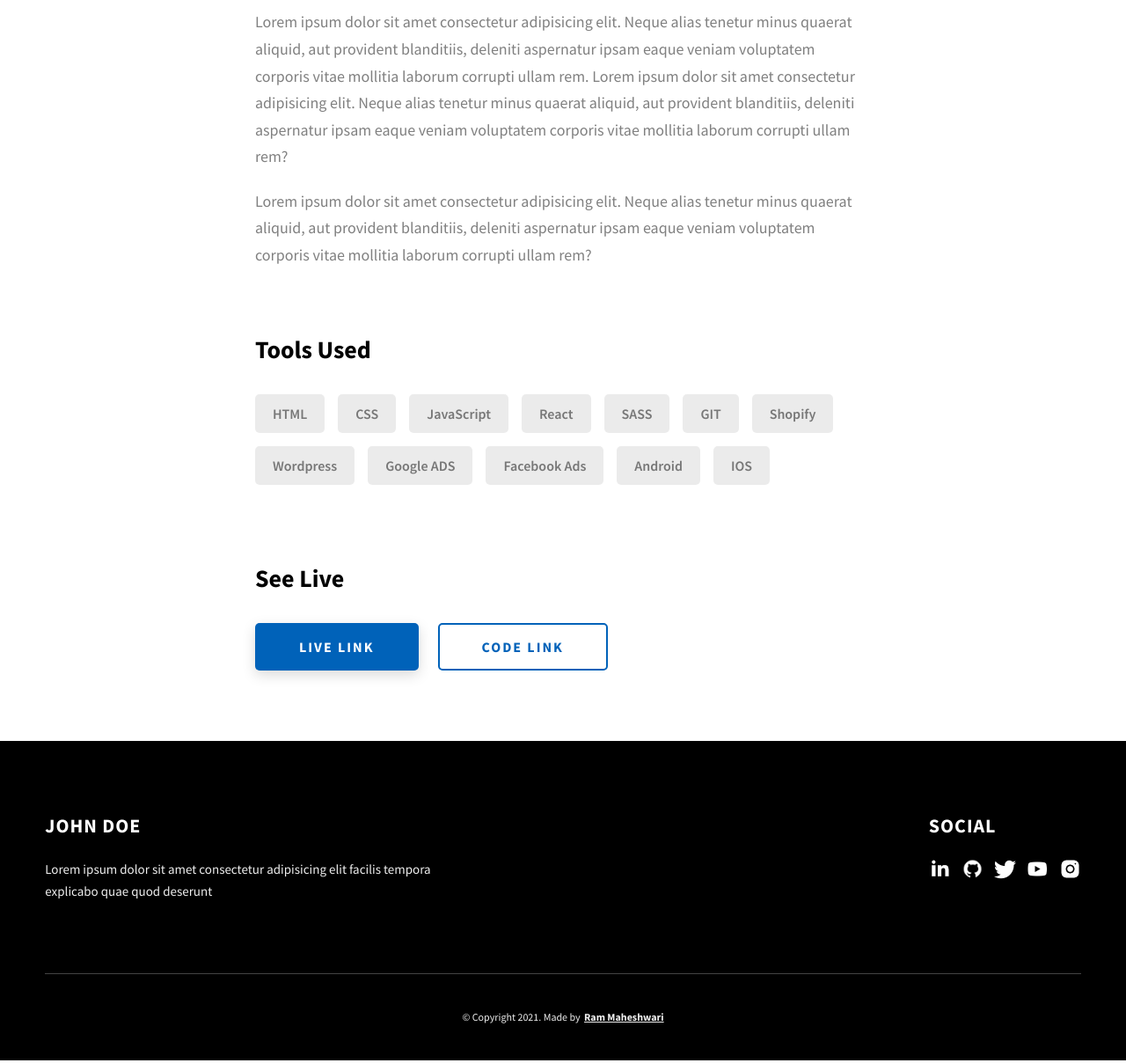
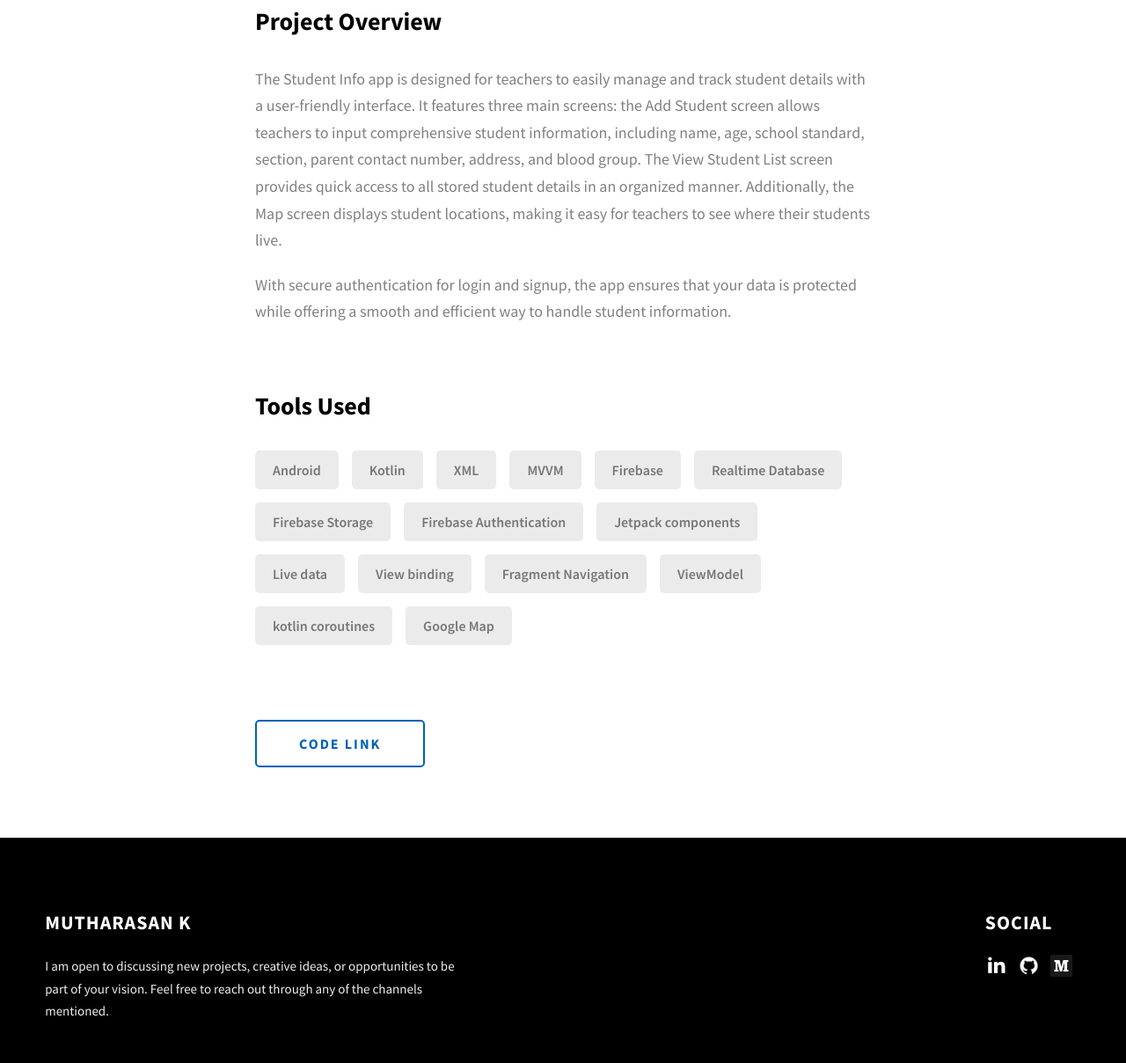
Before and after one commit to MUTHUARASAN266/MyProfile, a website: page project-2.html in a window 1280 px wide. Shown: the part 1467-2675 px from the top of the page at 88% size. Drawn offline with Linux system fonts and the light colour scheme.

Commit message:
PROJECT 1 and PROJECT 2 updated

```diff
--- a/project-2.html
+++ b/project-2.html
@@ -4,7 +4,7 @@
     <meta charset="UTF-8" />
     <meta name="viewport" content="width=device-width, initial-scale=1.0" />
     <meta http-equiv="X-UA-Compatible" content="ie=edge" />
-    <title>Case Study of Project 2</title>
+    <title>Case Study of Student Info</title>
     <meta name="description" content="Case study page of Project" />
 
     <link rel="stylesheet" href="css/style.css" />
@@ -22,12 +22,12 @@
         <div class="header__logo-container">
           <div class="header__logo-img-cont">
             <img
-              src="./assets/png/john-doe.png"
-              alt="Ram Maheshwari Logo Image"
+              src="./assets/png/my_profile.jpg"
+              alt="Mutharasan Logo Image"
               class="header__logo-img"
             />
           </div>
-          <span class="header__logo-sub">John Doe</span>
+          <span class="header__logo-sub">Mutharasan</span>
         </div>
         <div class="header__main">
           <ul class="header__links">
@@ -84,16 +84,25 @@
     </header>
     <section class="project-cs-hero">
       <div class="project-cs-hero__content">
-        <h1 class="heading-primary">Project 2</h1>
+        <h1 class="heading-primary">Student Info</h1>
         <div class="project-cs-hero__info">
           <p class="text-primary">
-            Lorem ipsum dolor sit amet consectetur adipisicing elit. Dignissimos
-            in numquam incidunt earum quaerat cum fuga, atque similique natus
-            nobis sit.
+            The Student Info app simplifies managing student details with a
+            user-friendly interface.
+            Teachers can add and view student information, including name, age, and
+            location, through organized screens.
+            A map feature shows student addresses, and secure authentication ensures
+            data protection.
           </p>
         </div>
         <div class="project-cs-hero__cta">
-          <a href="#" class="btn btn--bg" target="_blank">Live Link</a>
+<!--          <a href="#" class="btn btn&#45;&#45;bg" target="_blank">Live Link</a>-->
+          <a
+                  href="https://github.com/MUTHUARASAN266/StudentDetails"
+                  class="btn btn--med btn--theme-inv project-details__links-btn"
+                  target="_blank"
+          >Code Link</a
+          >
         </div>
       </div>
     </section>
@@ -102,7 +111,7 @@
         <div class="project-details__content">
           <div class="project-details__showcase-img-cont">
             <img
-              src="./assets/jpeg/project-mockup-example.jpeg"
+              src="./assets/jpeg/project-mockup-example_student_app.jpg"
               alt="Project Image"
               class="project-details__showcase-img"
             />
@@ -111,49 +120,47 @@
             <div class="project-details__desc">
               <h3 class="project-details__content-title">Project Overview</h3>
               <p class="project-details__desc-para">
-                Lorem ipsum dolor sit amet consectetur adipisicing elit. Neque
-                alias tenetur minus quaerat aliquid, aut provident blanditiis,
-                deleniti aspernatur ipsam eaque veniam voluptatem corporis vitae
-                mollitia laborum corrupti ullam rem. Lorem ipsum dolor sit amet
-                consectetur adipisicing elit. Neque alias tenetur minus quaerat
-                aliquid, aut provident blanditiis, deleniti aspernatur ipsam
-                eaque veniam voluptatem corporis vitae mollitia laborum corrupti
-                ullam rem?
+                The Student Info app is designed for teachers to easily manage and track student details with a user-friendly interface.
+                It features three main screens: the Add Student screen allows teachers to input comprehensive student information,
+                including name, age, school standard, section, parent contact number, address, and blood group.
+                The View Student List screen provides quick access to all stored student details in an organized manner.
+                Additionally, the Map screen displays student locations, making it easy for teachers to see where their students live.
               </p>
               <p class="project-details__desc-para">
-                Lorem ipsum dolor sit amet consectetur adipisicing elit. Neque
-                alias tenetur minus quaerat aliquid, aut provident blanditiis,
-                deleniti aspernatur ipsam eaque veniam voluptatem corporis vitae
-                mollitia laborum corrupti ullam rem?
+                With secure authentication for login and signup,
+                the app ensures that your data is protected while offering a smooth and efficient way to handle student information.
               </p>
             </div>
             <div class="project-details__tools-used">
               <h3 class="project-details__content-title">Tools Used</h3>
               <div class="skills">
-                <div class="skills__skill">HTML</div>
-                <div class="skills__skill">CSS</div>
-                <div class="skills__skill">JavaScript</div>
-                <div class="skills__skill">React</div>
-                <div class="skills__skill">SASS</div>
-                <div class="skills__skill">GIT</div>
-                <div class="skills__skill">Shopify</div>
-                <div class="skills__skill">Wordpress</div>
-                <div class="skills__skill">Google ADS</div>
-                <div class="skills__skill">Facebook Ads</div>
                 <div class="skills__skill">Android</div>
-                <div class="skills__skill">IOS</div>
+                <div class="skills__skill">Kotlin</div>
+                <div class="skills__skill">XML</div>
+                <div class="skills__skill">MVVM</div>
+                <div class="skills__skill">Firebase</div>
+                <div class="skills__skill">Realtime Database</div>
+                <div class="skills__skill">Firebase Storage</div>
+                <div class="skills__skill">Firebase Authentication</div>
+                <div class="skills__skill">Jetpack components</div>
+                <div class="skills__skill">Live data</div>
+                <div class="skills__skill">View binding</div>
+                <div class="skills__skill">Fragment Navigation</div>
+                <div class="skills__skill">ViewModel</div>
+                <div class="skills__skill">kotlin coroutines </div>
+                <div class="skills__skill">Google Map</div>
               </div>
             </div>
             <div class="project-details__links">
-              <h3 class="project-details__content-title">See Live</h3>
+<!--              <h3 class="project-details__content-title">See Live</h3>-->
+<!--              <a-->
+<!--                href="#"-->
+<!--                class="btn btn&#45;&#45;med btn&#45;&#45;theme project-details__links-btn"-->
+<!--                target="_blank"-->
+<!--                >Live Link</a-->
+<!--              >-->
               <a
-                href="#"
-                class="btn btn--med btn--theme project-details__links-btn"
-                target="_blank"
-                >Live Link</a
-              >
-              <a
-                href="#"
+                href="https://github.com/MUTHUARASAN266/StudentDetails"
                 class="btn btn--med btn--theme-inv project-details__links-btn"
                 target="_blank"
                 >Code Link</a
@@ -171,48 +178,36 @@
               <span>Social</span>
             </h2>
             <div class="main-footer__social-cont">
-              <a target="_blank" rel="noreferrer" href="#">
+              <a target="_blank" rel="noreferrer"
+                 href="https://www.linkedin.com/in/mutharasan-karuppaiyan-19a9b5215/">
                 <img
                         class="main-footer__icon"
                         src="./assets/png/linkedin-ico.png"
                         alt="icon"
                 />
               </a>
-              <a target="_blank" rel="noreferrer" href="#">
+              <a target="_blank" rel="noreferrer" href="https://github.com/MUTHUARASAN266">
                 <img
                         class="main-footer__icon"
                         src="./assets/png/github-ico.png"
                         alt="icon"
                 />
               </a>
-              <a target="_blank" rel="noreferrer" href="#">
+              <a target="_blank" rel="noreferrer" href="https://medium.com/@km.arasankpk266">
                 <img
                         class="main-footer__icon"
-                  src="./assets/png/twitter-ico.png"
-                  alt="icon"
-                />
-              </a>
-              <a target="_blank" rel="noreferrer" href="#">
-                <img
-                  class="main-footer__icon"
-                  src="./assets/png/yt-ico.png"
-                  alt="icon"
-                />
-              </a>
-              <a target="_blank" rel="noreferrer" href="#">
-                <img
-                  class="main-footer__icon main-footer__icon--mr-none"
-                  src="./assets/png/insta-ico.png"
+                        src="./assets/png/medium.png"
                         alt="icon"
                 />
               </a>
             </div>
           </div>
           <div class="main-footer__row main-footer__row-2">
-            <h4 class="heading heading-sm text-lt">John Doe</h4>
+            <h4 class="heading heading-sm text-lt">Mutharasan k</h4>
             <p class="main-footer__short-desc">
-              Lorem ipsum dolor sit amet consectetur adipisicing elit facilis
-              tempora explicabo quae quod deserunt
+              I am open to discussing new projects, creative ideas,
+              or opportunities to be part of your vision. Feel free to reach out through any
+              of the channels mentioned.
             </p>
           </div>
         </div>
```
Also changed, not shown: project-1.html (+19 -46 lines). Lines whose indentation alone changed are shown as unchanged.
